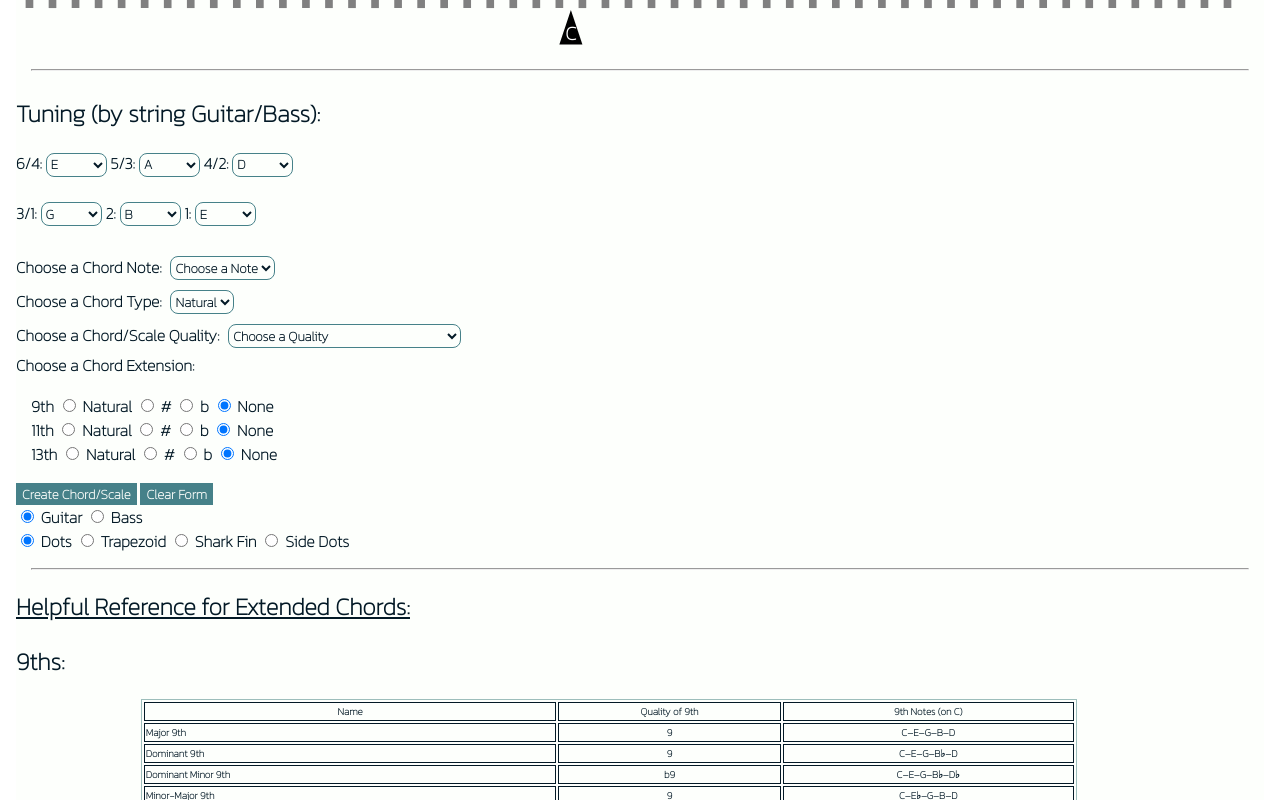
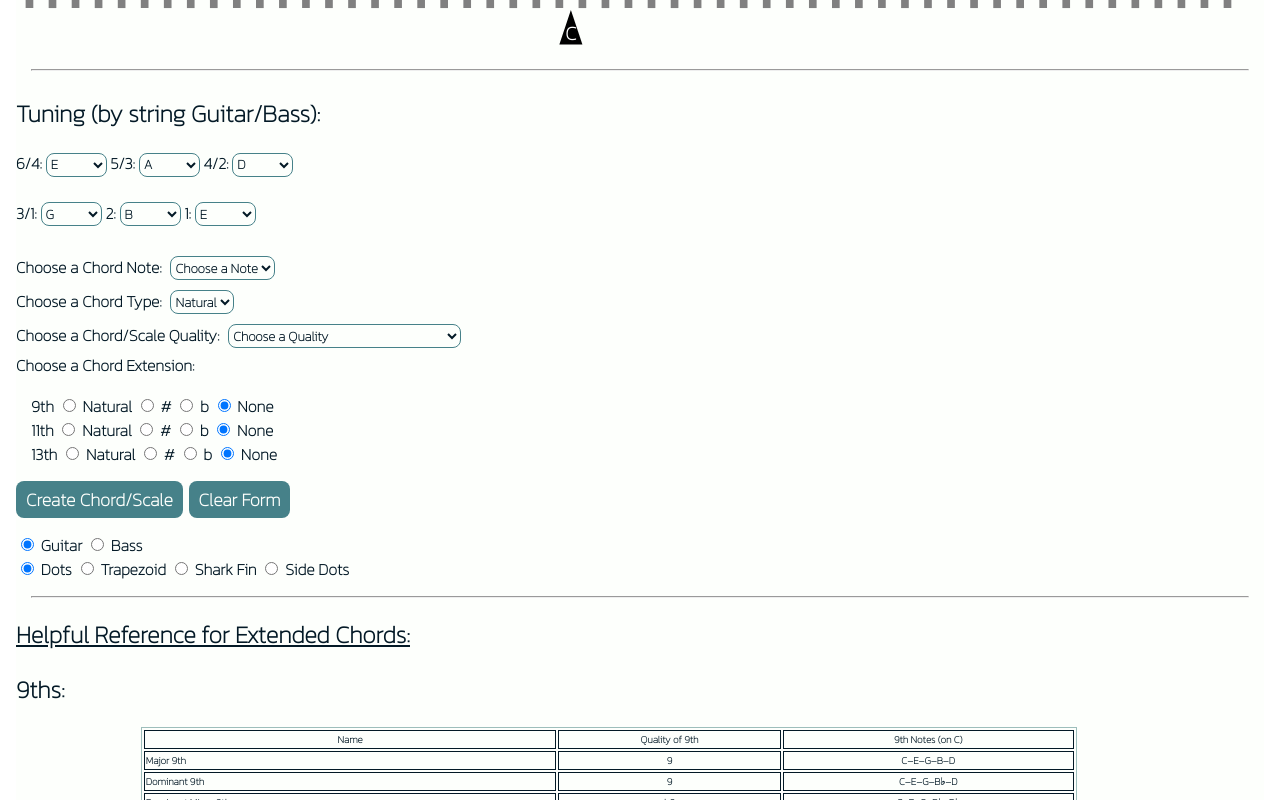
Before and after one commit to MarlonChance/ChordScaleGenerator, a SvelteKit app: page / in a window 1280 px wide. Shown: the part 637-1437 px from the top of the page. Built offline with nearby package versions, Linux system fonts and the light colour scheme.

Commit message:
button formatting

```diff
--- a/src/routes/+page.svelte
+++ b/src/routes/+page.svelte
@@ -1428,6 +1428,11 @@
         background-color: #468189;
         border: 0px;
         color: #FDFFFC;
+        border-radius: 8px;
+        padding: 5px 10px;
+        margin-right: 2px;
+        margin-bottom: 15px;
+        font-size: 18px;
     }
     select{
         border: #468189;
--- a/src/routes/Banjo/+page.svelte
+++ b/src/routes/Banjo/+page.svelte
@@ -1082,6 +1082,11 @@
         background-color: #468189;
         border: 0px;
         color: #FDFFFC;
+        border-radius: 8px;
+        padding: 5px 10px;
+        margin-right: 2px;
+        margin-bottom: 15px;
+        font-size: 18px;
     }
     select{
         border: #468189;
--- a/src/routes/Mandolin/+page.svelte
+++ b/src/routes/Mandolin/+page.svelte
@@ -951,6 +951,11 @@
         background-color: #468189;
         border: 0px;
         color: #FDFFFC;
+        border-radius: 8px;
+        padding: 5px 10px;
+        margin-right: 2px;
+        margin-bottom: 15px;
+        font-size: 18px;
     }
     select{
         border: #468189;
--- a/src/routes/Seven-Five/+page.svelte
+++ b/src/routes/Seven-Five/+page.svelte
@@ -1483,6 +1483,11 @@
         background-color: #468189;
         border: 0px;
         color: #FDFFFC;
+        border-radius: 8px;
+        padding: 5px 10px;
+        margin-right: 2px;
+        margin-bottom: 15px;
+        font-size: 18px;
     }
     select{
         border: #468189;
--- a/src/routes/Ukulele/+page.svelte
+++ b/src/routes/Ukulele/+page.svelte
@@ -947,6 +947,11 @@
         background-color: #468189;
         border: 0px;
         color: #FDFFFC;
+        border-radius: 8px;
+        padding: 5px 10px;
+        margin-right: 2px;
+        margin-bottom: 15px;
+        font-size: 18px;
     }
     select{
         border: #468189;
```
